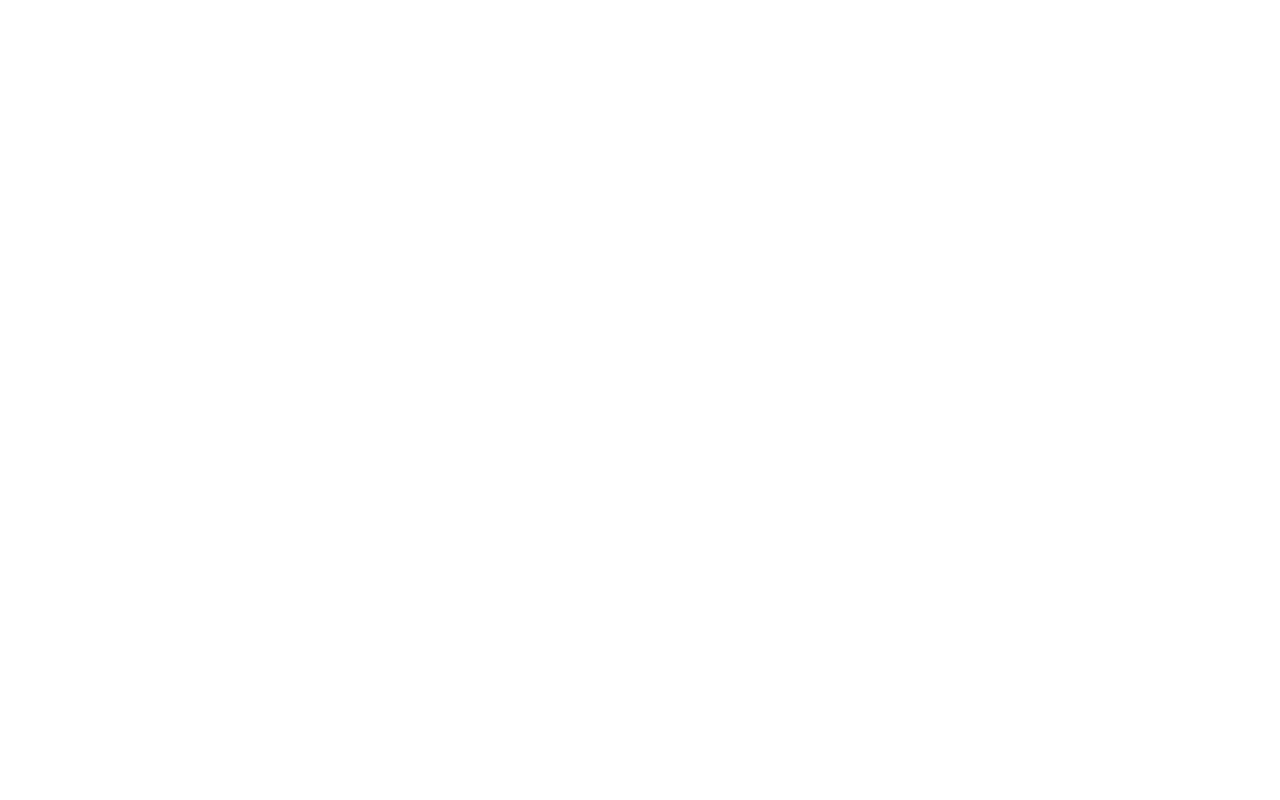
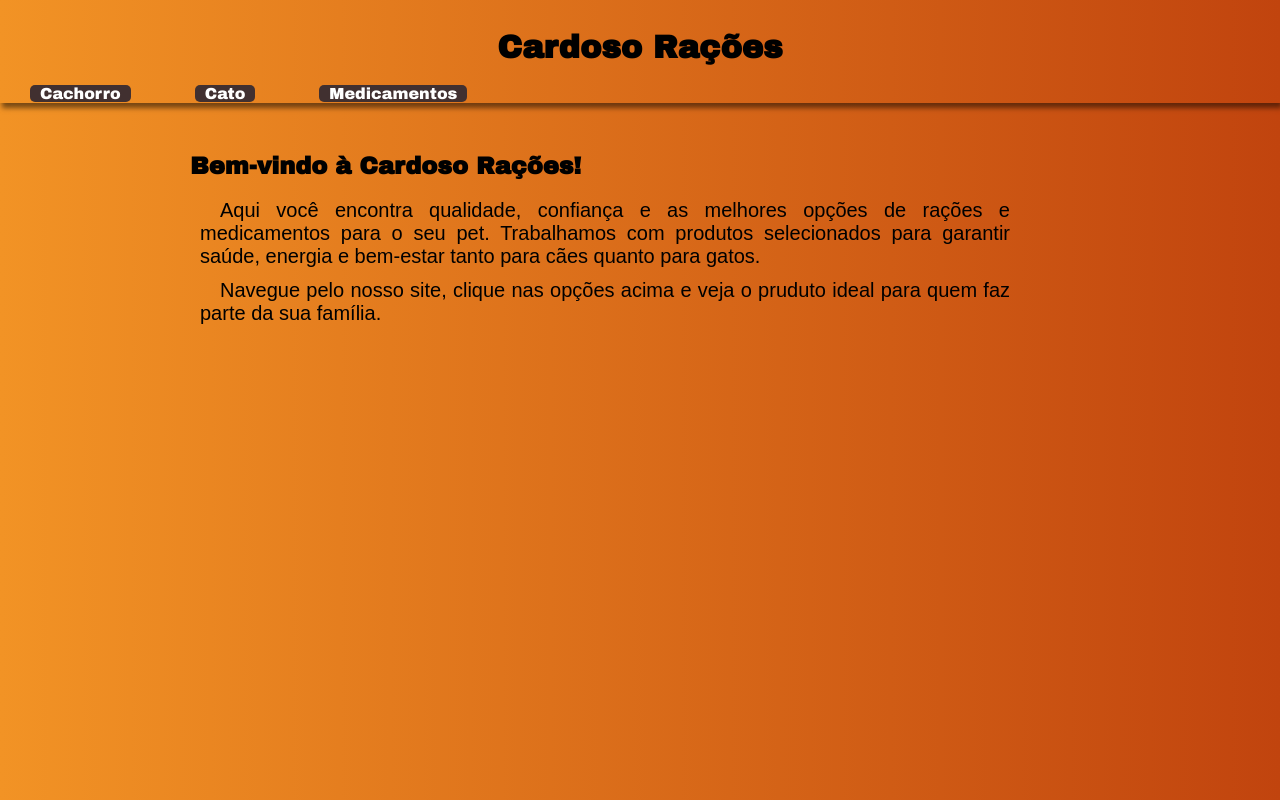
Before and after one commit to lucasnunes78434-jpg/Cardoso-Racoes, a plain HTML site: page index.html in a window 1280 px wide. Drawn offline with Linux system fonts and the light colour scheme.

Commit message:
atualizei

```diff
--- /dev/null
+++ b/estilo/media-query.css
@@ -0,0 +1 @@
+@charset "UTF-8";
--- /dev/null
+++ b/estilo/style.css
@@ -0,0 +1,93 @@
+@charset "UTF-8";
+
+@import url('https://fonts.googleapis.com/css2?family=Archivo+Black&display=swap');
+
+:root {
+    --fonteH1:"Archivo Black", sans-serif;
+    --fontNormal: Arial, Helvetica, sans-serif
+}
+
+* {
+    margin: 0;
+    padding: 0;
+}
+
+body {
+    background: linear-gradient(to right, #F29325, #C1440E);
+}
+
+header {
+    width: 100%;
+    background: linear-gradient(to right, #F29325, #C1440E);
+    padding-top: 30px;
+    box-shadow: 2px 5px 5px rgba(0,0,0,0.5);;
+}
+
+header h1 {
+    font-family: var(--fonteH1);
+    text-align: center;
+    padding-bottom: 20px;
+}
+
+nav li {
+    display: inline-block;
+    padding: 0px 30px;
+}
+
+nav a {
+    text-decoration: none;
+    font-family: var(--fonteH1);
+    color: white;
+    background-color: rgb(65, 48, 48);
+    padding-left: 10px;
+    padding-right: 10px;
+    border-radius: 5px;
+}
+
+nav a:hover {
+    background-color:rgb(114, 96, 96) ;
+}
+
+h2 {
+    font-family: var(--fonteH1);
+    padding-top: 10px;
+    padding-bottom: 10px;
+}
+
+main {
+    max-width: 900px;
+    margin: 30px auto;
+    padding: 10px;
+}
+
+main p {
+    text-align: justify;
+    max-width: 90%;
+    font-family: var(--fontNormal);
+    font-size: 20px;
+    padding-bottom: 1px;
+    text-indent:20px;
+    padding-left: 10px;
+    padding-top: 10px;
+}
+
+.produto {
+    display: flex;           /* imagem e texto na mesma linha */
+    flex-direction: row;     /* horizontal */
+    align-items: center;     /* alinha verticalmente no meio */
+    margin-bottom: 15px;     /* espaço entre produtos */
+}
+
+.produto img {
+    width: 300px;             /* tamanho da imagem no celular */
+    height: 300px;
+    object-fit: cover;
+    margin-right: 15px;      /* espaço entre imagem e texto */
+}
+
+.produto p {
+    flex: 1;                 /* faz o texto ocupar o restante da linha */
+    font-size: 14px;
+    text-align: justify;
+    word-spacing: 0.5px;
+}
--- a/index.html
+++ b/index.html
@@ -4,8 +4,29 @@
     <meta charset="UTF-8">
     <meta name="viewport" content="width=device-width, initial-scale=1.0">
     <title>Cardoso Rações</title>
+    <link rel="stylesheet" href="estilo/style.css">
+    <link rel="stylesheet" href="estilo/media-query.css">
 </head>
 <body>
 
+    <header>
+        <h1>Cardoso Rações</h1>
+
+        <nav>
+            <ul>
+                <li><a href="cachorro.html" target="_blank">Cachorro</a></li>
+                <li><a href="">Cato</a></li>
+                <li><a href="">Medicamentos</a></li>
+            </ul>
+        </nav>
+
+    </header>
+
+    <main>
+        <h2>Bem-vindo à Cardoso Rações!</h2>
+        <p>Aqui você encontra qualidade, confiança e as melhores opções de rações e medicamentos para o seu pet. Trabalhamos com produtos selecionados para garantir saúde, energia e bem-estar tanto para cães quanto para gatos.</p>
+        <p>Navegue pelo nosso site, clique nas opções acima  e veja o pruduto ideal para quem faz parte da sua família.</p>
+    </main>
+
 </body>
 </html>
```
Also changed, not shown: cachorro.html (added, +53 -0 lines), gato.html (added, +11 -0 lines).
